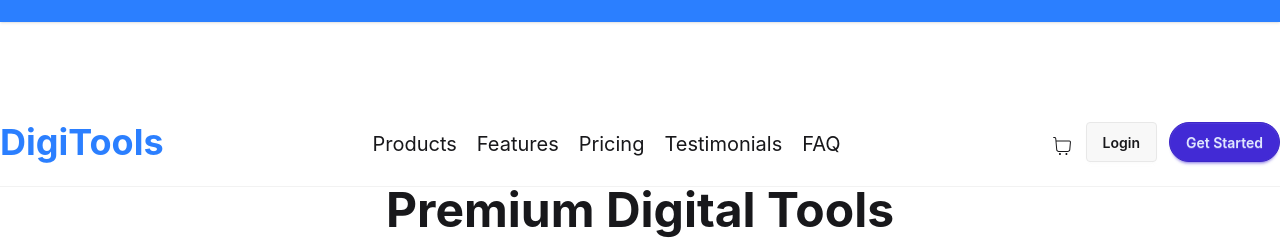
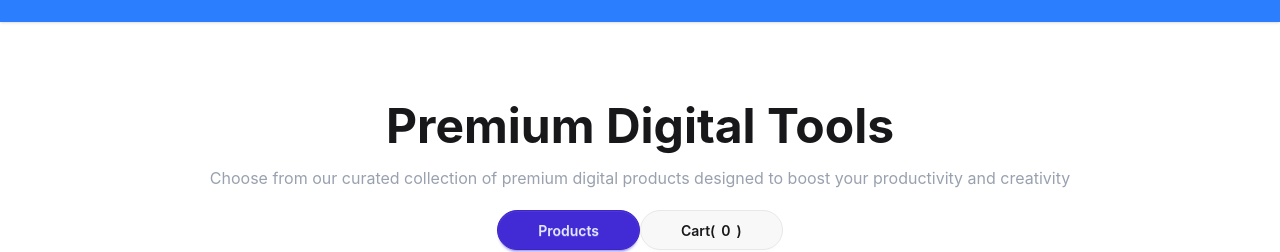
Before and after one commit to Tamim379ta/DigiTools-Plartfrom, a React (Vite) app: page / in a window 1280 px wide. Shown: the part 982-1234 px from the top of the page. Built offline with nearby package versions, Linux system fonts and the light colour scheme.

Commit message:
fix a bug

```diff
--- a/src/Components/Cards.jsx
+++ b/src/Components/Cards.jsx
@@ -15,8 +15,6 @@ const Cards = ({ dataPromise, }) => {
   return (
 
     <div className='container mx-auto mt-20'>
-
-      <Navbar className='disabled:none' cart={cart} />
 
       <div>
         <div className='text-center space-y-4'>
```
